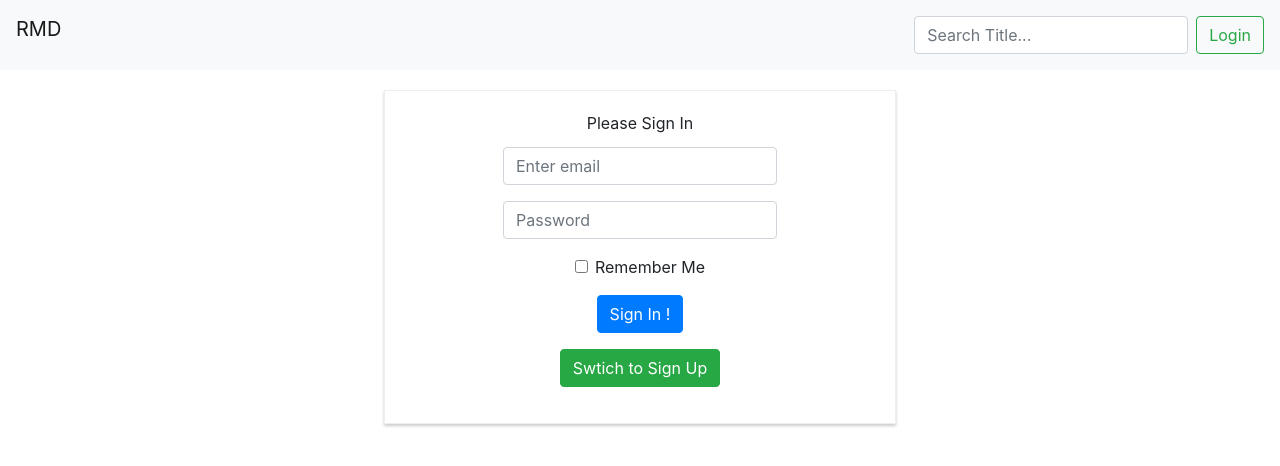
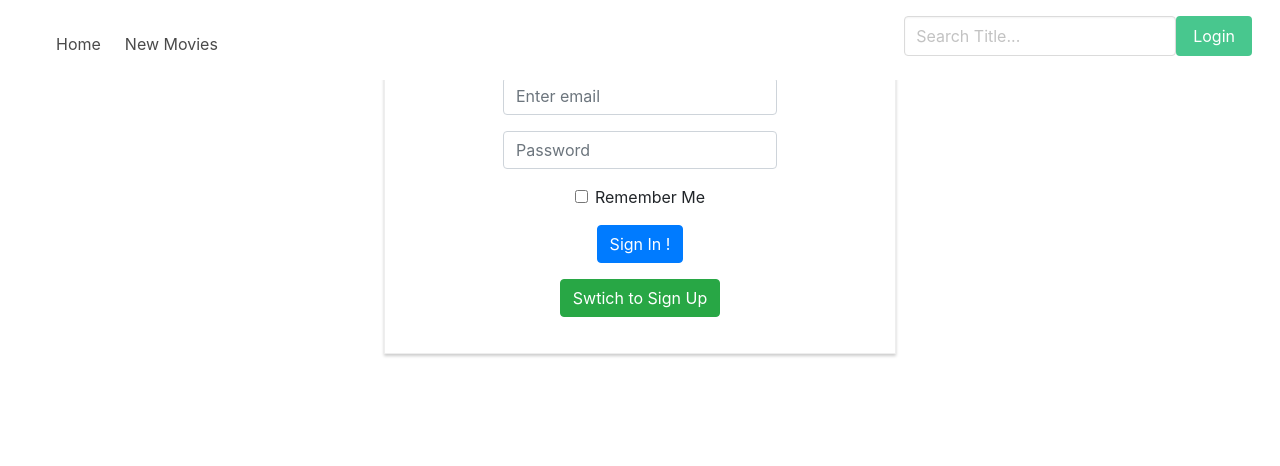
Before and after one commit to sarafimovstojanco/react-movies-database, a React (Create React App) app: page /auth in a window 1280 px wide. Shown: the top 466 px of the page. Built offline with nearby package versions, Linux system fonts and the light colour scheme; no server answers.

Commit message:
newNavbar-Bulma

```diff
--- a/src/AddMovie/AddMovie.js
+++ b/src/AddMovie/AddMovie.js
@@ -2,7 +2,8 @@ import React, { useState, useEffect } from 'react';
 import { Link, Redirect } from 'react-router-dom'
 import TableHeader from '../Table/TableHeader'
 import TableData from '../Table/TableData'
-import { useSelector, useDispatch } from 'react-redux';
+import Navbar from '../Navigation/Navbar'
+import { useDispatch } from 'react-redux';
 import { getMovies, setDatabase, newMovieAddition } from '../redux/actions'
 import "bulma/css/bulma.min.css"
 
@@ -57,8 +58,10 @@ const AddMovie = () => {
         dispatch(setDatabase())
     }
     return (
-        localStorage.isAuth ?  <div>
-            <div class="box">
+        localStorage.isAuth ? <div>
+            <Navbar />
+            <div class="pt-6">
+                <div class="pt-5">
                     <div class="columns is-desktop">
                         <div class="column is-offset-1 ">
                             <strong>Add Rating</strong>
@@ -98,29 +101,26 @@ const AddMovie = () => {
                             </div>
                         </div>
                     </div>
+                    <div class="column is-offset-5">
                         <button
-                    class="button is-info is-pulled-right"
+                            class="button is-success"
                             onClick={addNewMovie}
-                >Add Movie
-                </button>
-                <Link to="/"> <button
-                    type="button"
-                    class="button is-info"
-                >Back to Full Table</button>
-                </Link>
+                        >Add Movie</button>
                     </div>
-            <div class='Wrapper'>
+                </div>
+            </div>
+            <div class='box px-6'>
+                <div class='px-6'>
                     <h3>Recently Added Movies</h3>
                     <table class={"table table-bordered text-center"}>
                         <thead class="thead-dark">
-                        <TableHeader
-                        />
+                            <TableHeader />
                         </thead>
                         <tbody>
-                        <TableData
-                        />
+                            <TableData />
                         </tbody>
                     </table>
+                </div>
             </div>
         </div> : <Redirect to={'/auth'} />
     )
--- a/src/App.js
+++ b/src/App.js
@@ -3,9 +3,9 @@ import { useDispatch, useSelector } from 'react-redux';
 import 'bootstrap/dist/css/bootstrap.min.css';
 import Spinner from './Spinner/Spinner'
 import Table from './Table/Table';
-import Navigation from './Navigation/Navigation';
 import { getMovies } from './redux/actions'
 import './App.css';
+import Navbar from './Navigation/Navbar';
 
 const App = _ => {
   const dispatch = useDispatch()
@@ -17,7 +17,7 @@ const App = _ => {
 
   return <>
         {loading ? <Spinner /> : <>
-          <Navigation/>
+          <Navbar/>
           <Table/>
         </>}
       </>
--- a/src/Navigation/Navigation.js
+++ b/src/Navigation/Navbar.js
@@ -1,4 +1,4 @@
-import React, { useEffect } from 'react'
+import React from 'react'
 import {Link} from 'react-router-dom'
 import { useHistory } from 'react-router-dom';
 import { useDispatch, useSelector } from 'react-redux';
@@ -6,7 +6,7 @@ import { filterByValue, loadExactPage } from '../redux/actions'
 import firebase from 'firebase';
 import "bulma/css/bulma.min.css"
 
-const Navigation = () => {
+const Navbar = () => {
   const dispatch = useDispatch()
   const currentPage = useSelector(state => state.currentPage)
   let history = useHistory()
@@ -17,17 +17,14 @@ const Navigation = () => {
       dispatch(loadExactPage(currentPage))}
     dispatch(filterByValue({ value: input }))
   }
-
   let searchBar =
-    <form class="form-inline">
       <input
-        class="form-control mr-sm-2"
+        class="input"
         aria-label="Search"
         type="text"
         placeholder="Search Title..."
         onChange={(e) => filterByInput(e)}
       />
-    </form>
 
   const onLoginHandler = () => {
     history.push('/auth')
@@ -41,40 +38,48 @@ const Navigation = () => {
     history.push('/auth')
   }
 
-  let loginButton = !localStorage.isAuth ?
+  let loginButton =
   <Link to="/auth"> <button
-      type="button"
-      class="btn btn-outline-success"
-      href="/auth"
+      class="button is-success"
       onClick={onLoginHandler}
-    > Login </button> </Link> : null
+    > Login </button> </Link>
 
   let logoutButton =
-    <button
-      type="button"
-      class="button is-outlined"
-      href="/"
+  <Link to="/auth"><button
+      class="button is-dark"
       onClick={onLogoutHandler}
-    >Logout</button>
+    >Logout</button></Link>
 
 
 
   return (
-    <nav class="navbar sticky-top navbar-expand navbar-light bg-light">
-      <a class="navbar-brand" href="/">{localStorage.isAuth ? 'Hi ' + localStorage.firstName : 'RMD'}</a>
-      <div class="collapse navbar-collapse" id="navbarSupportedContent">
-        <ul class="navbar-nav mr-auto">
-          <li class="nav-item active">
-          {localStorage.isAuth ?  <Link to="/add-movie"><button class="button is-info" href="/add-movie">Add New Movies</button></Link>: null}
-          </li>
-        </ul>
-        <form class="form-inline my-2">
+    <nav class="navbar is-transparent pb-0 is-fixed-top ">
+    <div class="navbar-brand">
+        <strong class="navbar-item">{localStorage.firstName}</strong>
+    </div>
+
+    <div id="navbarExampleTransparentExample" class="navbar-menu">
+      <div class="navbar-start">
+        <a class="navbar-item pl-0" href="/">
+          Home
+        </a>
+        <a class="navbar-item" href="/add-movie">
+          New Movies
+        </a>
+      </div>
+      <div class="navbar-end">
+        <div class="navbar-item">
+          <div class="field is-grouped">
           {searchBar}
-          {localStorage.isAuth ? logoutButton : loginButton}
-        </form>
+            <p class="control">
+            {localStorage.isAuth ? logoutButton : loginButton}
+            </p>
+          </div>
+        </div>
       </div>
-    </nav>
+    </div>
+  </nav>
   )
 }
 
-export default Navigation
+export default Navbar
--- a/src/SignIn/Auth.js
+++ b/src/SignIn/Auth.js
@@ -1,13 +1,13 @@
 import React from 'react';
 import 'bootstrap/dist/css/bootstrap.min.css';
-import Navigation from '../Navigation/Navigation';
+import Navbar from '../Navigation/Navbar';
 import SignInCard from './SignInCard';
 
 
 const Auth = () => {
 return (
   <div>
-    <Navigation/>
+    <Navbar/>
     <SignInCard/>
    </div>
 )}
--- a/src/Table/Table.css
+++ b/src/Table/Table.css
@@ -1,7 +1,7 @@
 
 .Wrapper {
     display: flex;
-    margin: 20px auto;
+    margin: 125px auto;
     width: 75%;
     text-align: center ;
     line-height: 1;
--- a/src/Table/TableData.js
+++ b/src/Table/TableData.js
@@ -32,19 +32,17 @@ const TableData = () => {
       if (localStorage.isAuth) {
         return (
           <tr key={releaseDate}>
-            {/* <td >{ranked}</td> */}
             <td>{imdbRating}</td>
             <td>{originalTitle}</td>
             <td>{year}</td>
             <td>{watched ? <a onClick={() => onClickHandler(index, ranked)}> ✔️ Watched </a> : <a onClick={() => onClickHandler(index, ranked)}>{checkBox}</a>}</td>
-            <td><button class="delete" onClick={() => removeMovieFunction(index, ranked)}></button></td>
+            <td><button class="delete has-background-danger" onClick={() => removeMovieFunction(index, ranked)}></button></td>
           </tr>
 
         )
       }
       else return (
         <tr key={releaseDate}>
-          {/* <td >{ranked}</td> */}
           <td>{imdbRating}</td>
           <td>{originalTitle}</td>
           <td>{year}</td>
--- a/src/Table/TableHeader.js
+++ b/src/Table/TableHeader.js
@@ -7,7 +7,6 @@ const TableHeader = () => {
    const dispatch = useDispatch()
    const [order, setOrder] = useState(true)
    let header =  [
-      // {originalName: "ranked", name: "Ranked"},
       {originalName: "imdbRating", name:"IMDB Rating"},
       {originalName: "originalTitle", name:"Title"},
       {originalName: "year", name: "Year"}];
@@ -19,11 +18,11 @@ const TableHeader = () => {
 
    if(localStorage.isAuth) {
       header =  [
-         // {originalName: "ranked", name: "Ranked"},
          {originalName: "imdbRating", name:"IMDB Rating"},
          {originalName: "originalTitle", name:"Title"},
          {originalName: "year", name: "Year"},
-         {originalName: "watched", name: "Watched"}]
+         {originalName: "watched", name: "Watched"},
+         {originalName: "remove", name: "Remove"}]
       }
 
    return header.map((item, index) => {
--- a/src/redux/types.js
+++ b/src/redux/types.js
@@ -13,6 +13,3 @@ export const MOVIES_PER_PAGE = 'MOVIES_PER_PAGE'
 export const SET_FIRST_NAME = 'SET_FIRST_NAME'
 export const SET_NEW_MOVIE = 'SET_NEW_MOVIE'
 export const REMOVE_MOVIE = 'REMOVE_MOVIE'
-
-
-//export const FINISH_LOADING = 'FINISH_LOADING'
```
Also changed, not shown: 1 other file (tests, documents, lock files or other folders). Lines whose indentation alone changed are shown as unchanged.
